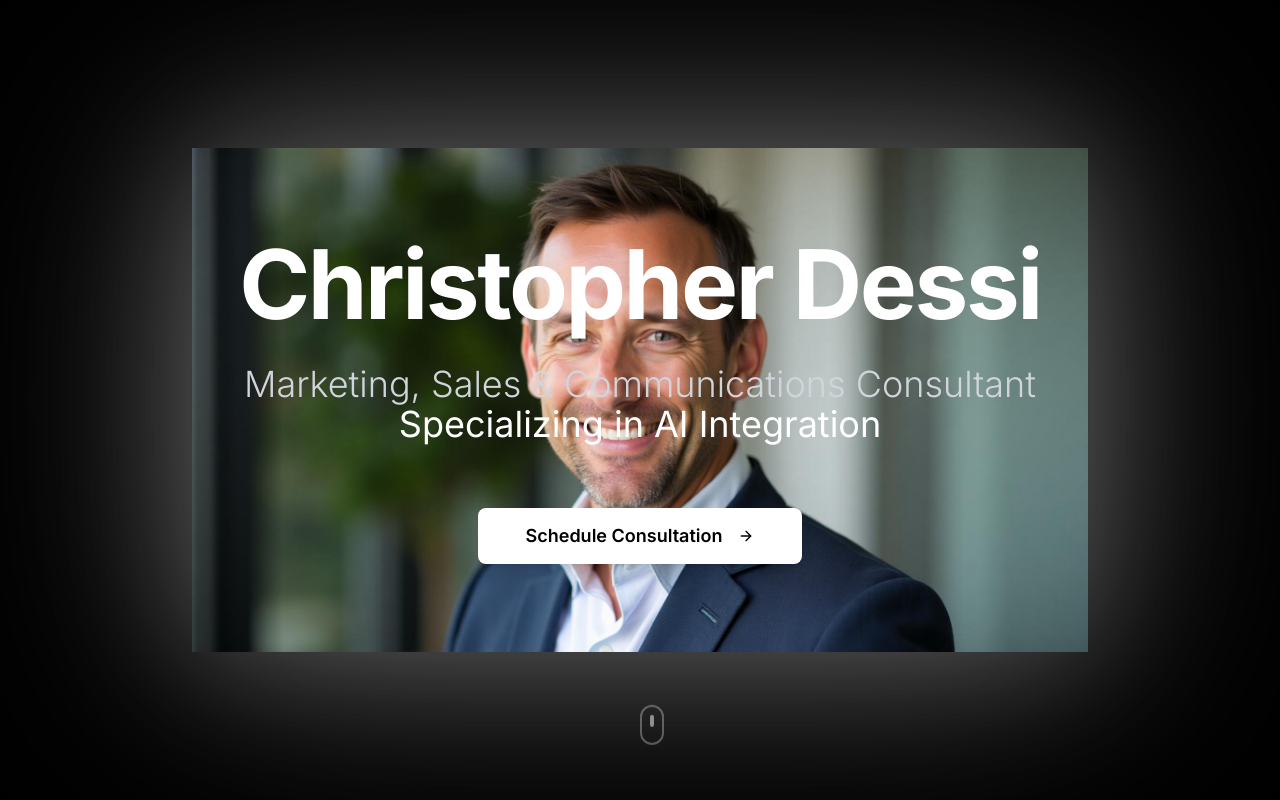
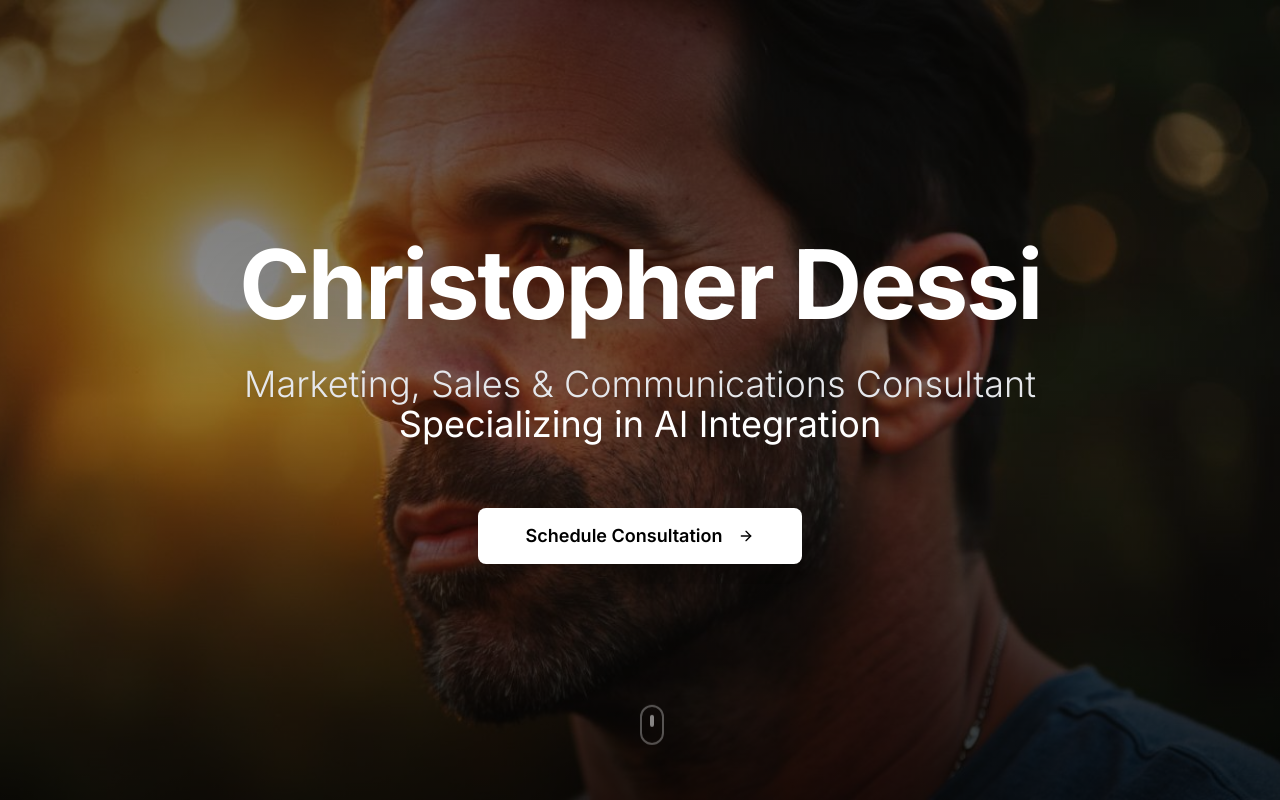
Before and after one commit to chrisdessi/torque-ai-genesis-site, a React (Vite) app: page / in a window 1280 px wide. Shown: the top 800 px of the page. Built offline with nearby package versions, Linux system fonts and the light colour scheme.

Commit message:
Update hero image

```diff
--- a/src/pages/Index.tsx
+++ b/src/pages/Index.tsx
@@ -2,7 +2,7 @@ import { Button } from "@/components/ui/button";
 import { ArrowRight, CheckCircle2 } from "lucide-react";
 import { motion } from "framer-motion";
 import Footer from "@/components/Footer";
-import chrisHero from "@/assets/chris-hero-alt.jpg";
+import chrisHero from "@/assets/chris-hero-new.jpg";
 
 const Index = () => {
   const process = [
@@ -49,18 +49,14 @@ const Index = () => {
   return (
     <div className="min-h-screen bg-background">
       {/* Hero Section */}
-      <section className="relative min-h-screen flex items-center justify-center overflow-hidden bg-black">
-        <div className="absolute inset-0 flex items-center justify-center">
-          <div className="relative w-full max-w-4xl mx-auto">
-            <img
-              src={chrisHero}
-              alt="Christopher Dessi"
-              className="w-full h-auto object-contain"
-              style={{
-                filter: 'drop-shadow(0 0 120px rgba(255, 255, 255, 0.3)) drop-shadow(0 0 60px rgba(255, 255, 255, 0.2))'
-              }}
-            />
-          </div>
+      <section className="relative min-h-screen flex items-center justify-center overflow-hidden">
+        <div className="absolute inset-0">
+          <img
+            src={chrisHero}
+            alt="Christopher Dessi"
+            className="w-full h-full object-cover"
+          />
+          <div className="absolute inset-0 bg-gradient-to-b from-black/60 via-black/40 to-black/80"></div>
         </div>
 
         <div className="relative z-10 max-w-6xl mx-auto px-6 py-32 text-center text-white">
@@ -70,10 +66,10 @@ const Index = () => {
             transition={{ duration: 0.8 }}
             className="space-y-8"
           >
-            <h1 className="text-6xl md:text-8xl font-bold tracking-tight">
+            <h1 className="text-6xl md:text-8xl font-bold tracking-tight drop-shadow-2xl">
               Christopher Dessi
             </h1>
-            <p className="text-2xl md:text-4xl font-light text-gray-300 max-w-4xl mx-auto leading-relaxed">
+            <p className="text-2xl md:text-4xl font-light text-gray-200 max-w-4xl mx-auto leading-relaxed drop-shadow-lg">
               Marketing, Sales & Communications Consultant
               <br />
               <span className="text-white font-normal">Specializing in AI Integration</span>
```
Also changed, not shown: src/assets/chris-hero-new.jpg (added).
